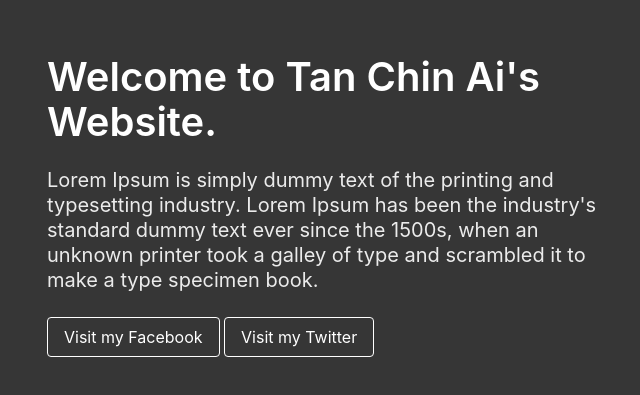
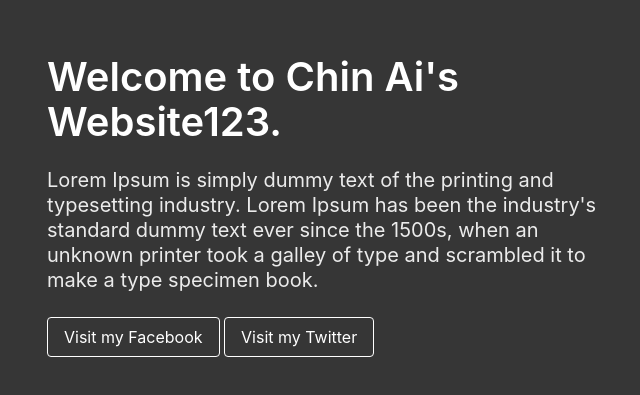
Before and after one commit to chinai807/tanchinai.github.io, a plain HTML site: page index.html in a window 1280 px wide. Shown: the part 195-590 px from the top of the page, without its empty margins (311-951 px from the left). Drawn offline with nearby package versions, Linux system fonts and the light colour scheme.

Commit message:
Update index.html

```diff
--- a/index.html
+++ b/index.html
@@ -13,7 +13,7 @@
             <div class="columns is-vcentered is-centered">
                 <div class="column is-6">
                     <div class="block">
-                        <h1 class="title is-2">Welcome to Tan Chin Ai's Website.</h1>
+                        <h1 class="title is-2">Welcome to Chin Ai's Website123.</h1>
                     </div>
                     <div class="block">
                         <h2 class="subtitle">Lorem Ipsum is simply dummy text of the printing and typesetting industry. Lorem Ipsum has been the industry's standard dummy text ever since the 1500s, when an unknown printer took a galley of type and scrambled it to make a type specimen book.<br>
```
